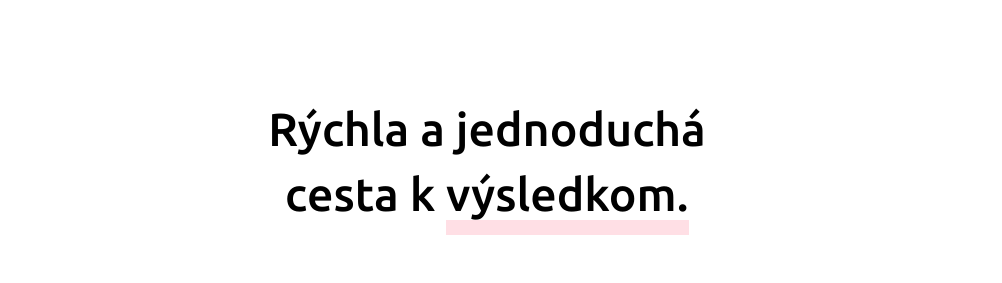
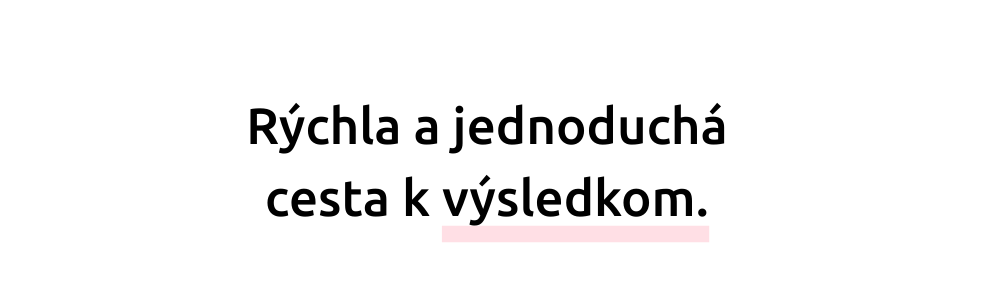
Before and after one commit to adabo4/vueapp, a Nuxt app: page / in a window 1280 px wide. Shown: the part 1795-2078 px from the top of the page, without its empty margins (153-1155 px from the left). Built offline with nearby package versions, Linux system fonts and the light colour scheme.

Commit message:
added size-in effect on headline

```diff
--- a/assets/styles/global.scss
+++ b/assets/styles/global.scss
@@ -578,6 +578,18 @@ header {
   span {
     border-bottom: 15px rgba(255, 192, 203, 0.5) solid;
   }
+
+  .size-in {
+    opacity: 0;
+    font-size: 2.7em;
+    transition: opacity 0.3s ease-in, font-size 0.5s ease-in;
+  }
+
+  .size-in-appear {
+    opacity: 1;
+    font-size: 2.9em;
+    transform: scale(1.1);
+  }
 }
 
 @media screen and (max-width: 900px) {
--- a/components/Main.vue
+++ b/components/Main.vue
@@ -53,7 +53,7 @@ analýz a dát. Aj ich zásluhou"
 
   <section class="main-center">
     <div class="headline-div">
-      <MainHeadline class="main-headline"
+      <MainHeadline class="main-headline size-in"
         >Rýchla a jednoduchá cesta k <span>výsledkom.</span></MainHeadline
       >
     </div>
@@ -114,24 +114,39 @@ import { quoteAuthors } from "~/data/authordata.js";
 const anotherItems = anotherListItems;
 onMounted(() => {
   const sliders = document.querySelectorAll(".slide");
+  const sizeIn = document.querySelectorAll(".size-in");
+
   const options = {
     threshold: 0,
     rootMargin: "0px 0px 30px 0px",
   };
 
-  const observer = new IntersectionObserver(function (entries, observer) {
+  const observer = new IntersectionObserver((entries) => {
     entries.forEach((entry) => {
       if (entry.isIntersecting) {
-        entry.target.classList.add("appear");
-        console.log(entry);
+        if (entry.target.classList.contains("slide")) {
+          entry.target.classList.add("appear");
+        }
+        if (entry.target.classList.contains("size-in")) {
+          entry.target.classList.add("size-in-appear");
+        }
       } else {
-        entry.target.classList.remove("appear");
+        if (entry.target.classList.contains("slide")) {
+          entry.target.classList.remove("appear");
+        }
+        if (entry.target.classList.contains("size-in")) {
+          entry.target.classList.remove("size-in-appear");
+        }
       }
     });
   }, options);
 
   sliders.forEach((slider) => {
     observer.observe(slider);
+  });
+
+  sizeIn.forEach((size) => {
+    observer.observe(size);
   });
 });
 </script>
```
